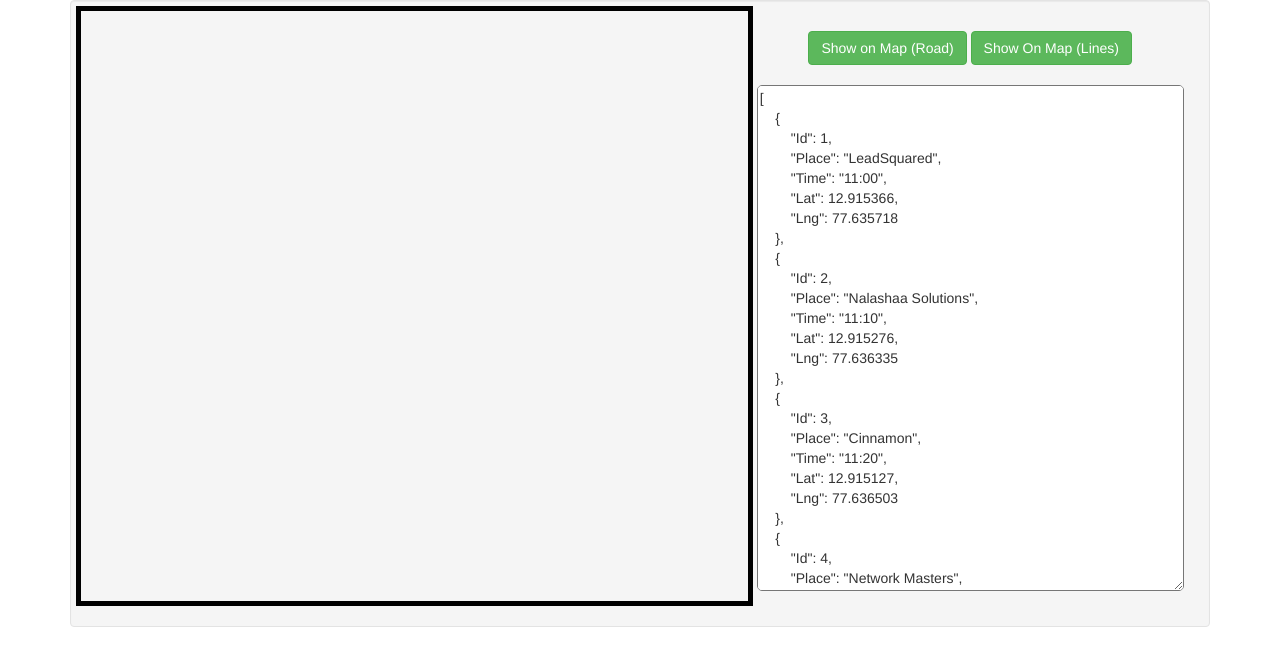
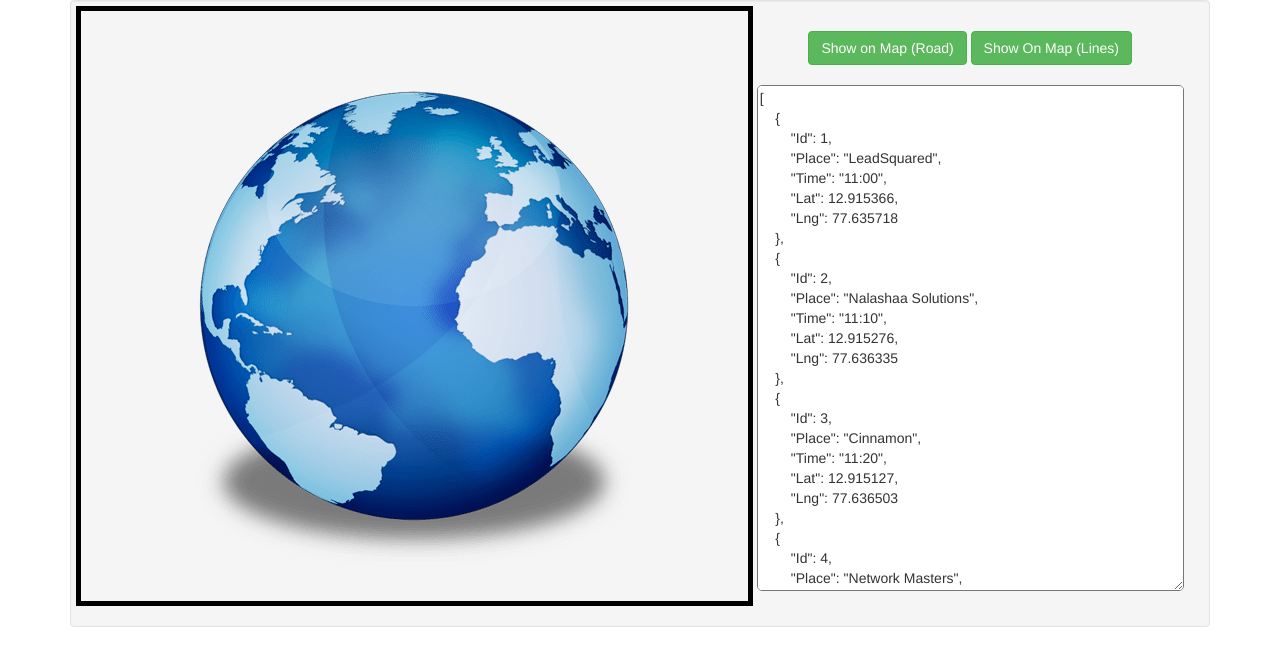
Before and after one commit to KaushikScorpion/youtube-remote, a plain HTML site: page maps.html in a window 1280 px wide. Drawn offline with nearby package versions, Linux system fonts and the light colour scheme; some packages are replaced by stand-ins of ours; the site is published under a folder, as on GitHub Pages, so addresses that start at the root find nothing.

Commit message:
Update maps.html

```diff
--- a/maps.html
+++ b/maps.html
@@ -55,7 +55,7 @@
 
 <div class="container">
     <div style="padding: 5px 5px 5px 5px;" class="well">
-    <div id="map" style="width:60%; display:inline-block;border:5px solid black;background:url('/earth.png') no-repeat center"></div>
+    <div id="map" style="width:60%; display:inline-block;border:5px solid black;background:url('earth.png') no-repeat center"></div>
 
     <!--<input type="text" class="form-control" id="MapsInput" style="height:100px">-->
     <div style="display:inline-block" >
```
